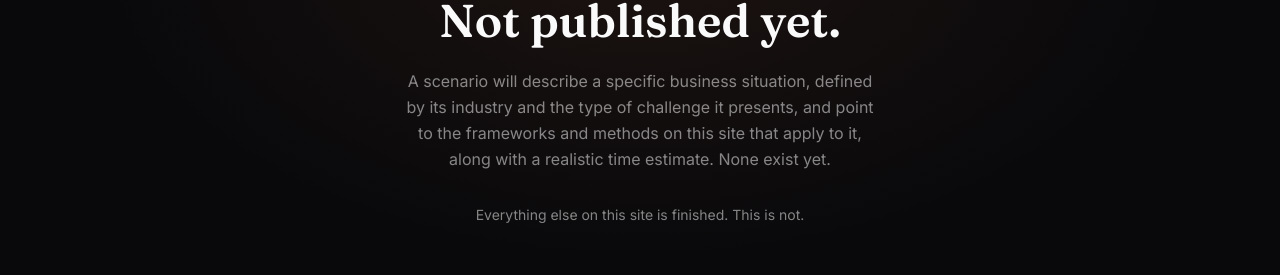
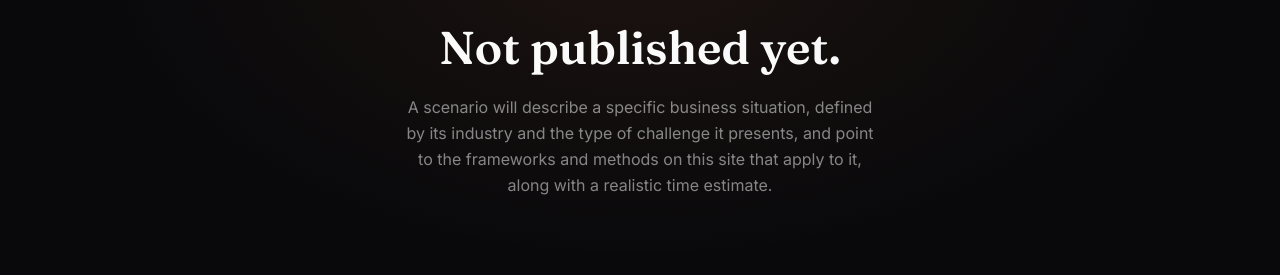
Before and after one commit to mertpekdemir1994/Innovation-101, a Next.js app: page /scenarios in a window 1280 px wide. Shown: the part 465-740 px from the top of the page. Built offline with nearby package versions, Linux system fonts and the light colour scheme; no server answers.

Commit message:
Scenarios: cut the two throwaway sentences from the intro
"None exist yet" and "Everything else on this site is finished. This
is not." read as filler next to the rest of the copy on this page.

```diff
--- a/src/app/scenarios/page.tsx
+++ b/src/app/scenarios/page.tsx
@@ -55,16 +55,11 @@ export default function ScenariosPage() {
               fontSize: 'var(--text-base)',
               lineHeight: 'var(--leading-relaxed)',
               color: 'var(--color-dark-muted)',
-              marginBottom: '2rem',
             }}
           >
             A scenario will describe a specific business situation, defined by its industry and the
             type of challenge it presents, and point to the frameworks and methods on this site that
-            apply to it, along with a realistic time estimate. None exist yet.
-          </p>
-
-          <p style={{ fontSize: 'var(--text-sm)', lineHeight: 'var(--leading-normal)', color: 'var(--color-dark-muted)' }}>
-            Everything else on this site is finished. This is not.
+            apply to it, along with a realistic time estimate.
           </p>
         </div>
       </Container>
```
